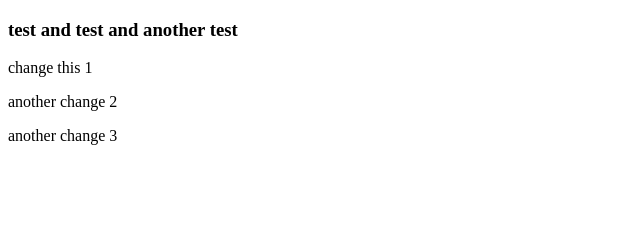
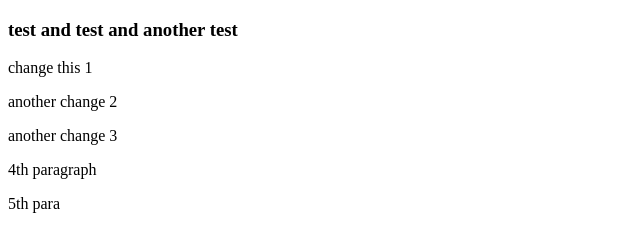
Before and after one commit to hachemtechcampus/homy, a plain HTML site: page Index.html in a window 1280 px wide. Shown: the whole page, without its empty margins (0-640 px from the left). Drawn offline with Linux system fonts and the light colour scheme.

Commit message:
adding 5th para

```diff
--- a/Index.html
+++ b/Index.html
@@ -8,5 +8,7 @@
 <p>change this 1</p>
 <p>another change 2</p>
 <p>another change 3</p>
+<p>4th paragraph </p>
+<p>5th para</p>
 </body>
 </html>
```
